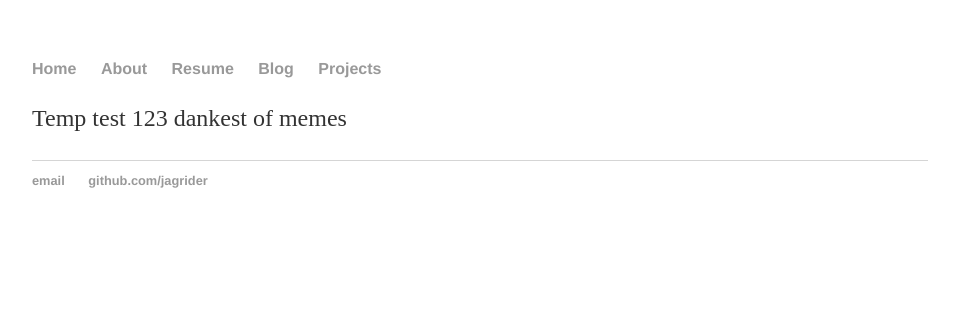
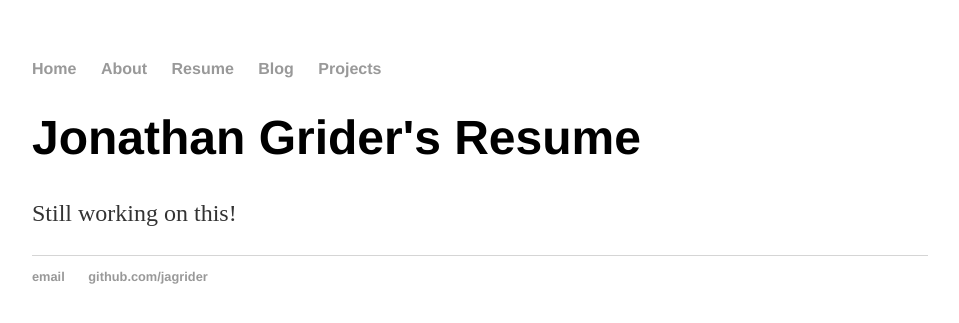
Before and after one commit to jagrider/jagrider.github.io, a Jekyll site: the page built from resume/index.html, in a window 1280 px wide. Shown: the top 323 px of the page, without its empty margins (160-1119 px from the left). Built offline with Jekyll 4.4.1, drawn with Linux system fonts in a browser that asks for light colours.

Commit message:
Updated resume index.html file and removed dank text

```diff
--- a/resume/index.html
+++ b/resume/index.html
@@ -2,5 +2,5 @@
 layout: default
 title: Jonathan Grider's Resume
 ---
-
-<p>Temp test 123 dankest of memes</p>
+	<h1>{{page.title}}</h1>
+	<p>Still working on this!</p>
```
